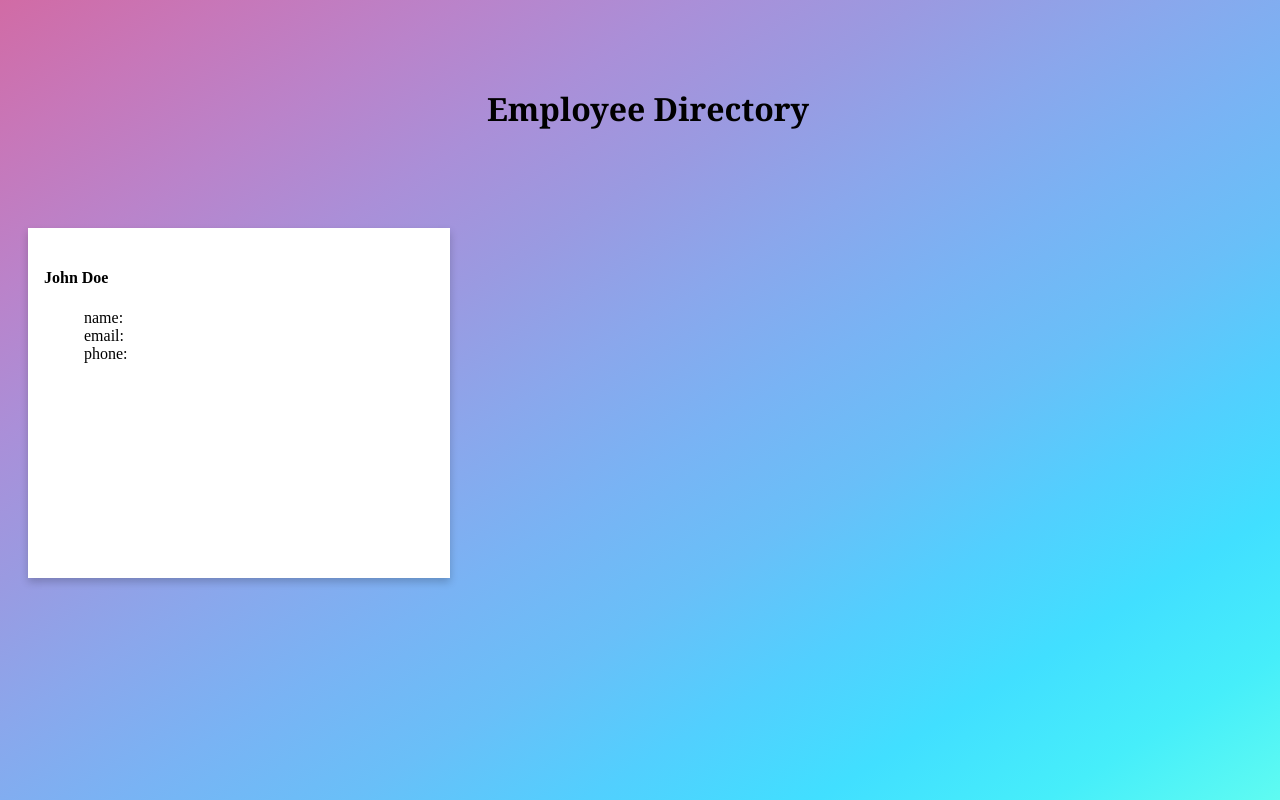
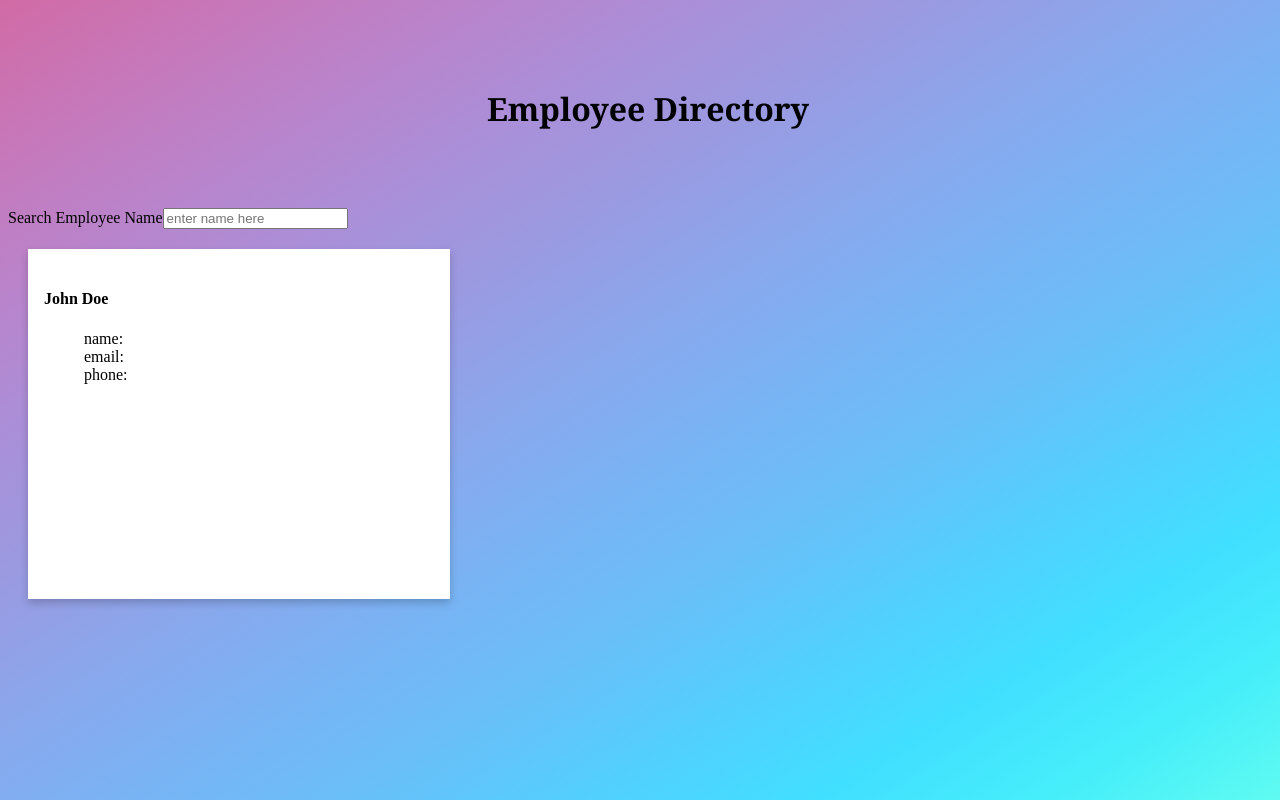
Before and after one commit to fidel-bello/employee-directory, a React (Create React App) app: page / in a window 1280 px wide. Built offline with nearby package versions, Linux system fonts and the light colour scheme.

Commit message:
added employee search bar

```diff
--- a/src/components/Body/index.js
+++ b/src/components/Body/index.js
@@ -1,5 +1,11 @@
 import React from 'react';
 
-function Body {
-
+function Body(){
+    return (
+        <div className="bodyContainer">
+            <label>Search Employee Name</label>
+            <input type='text' placeholder='enter name here' />
+        </div>
+    )
 }
+export default Body;
--- a/src/components/Container/index.js
+++ b/src/components/Container/index.js
@@ -1,5 +1,6 @@
 import React from 'react';
 import Card from '../Card';
+import Body from '../Body';
 
 
 
@@ -8,6 +9,7 @@ function Container() {
     //returns components
     return (
         <div>
+        <Body />
         <Card />
         </div>
     );
```
